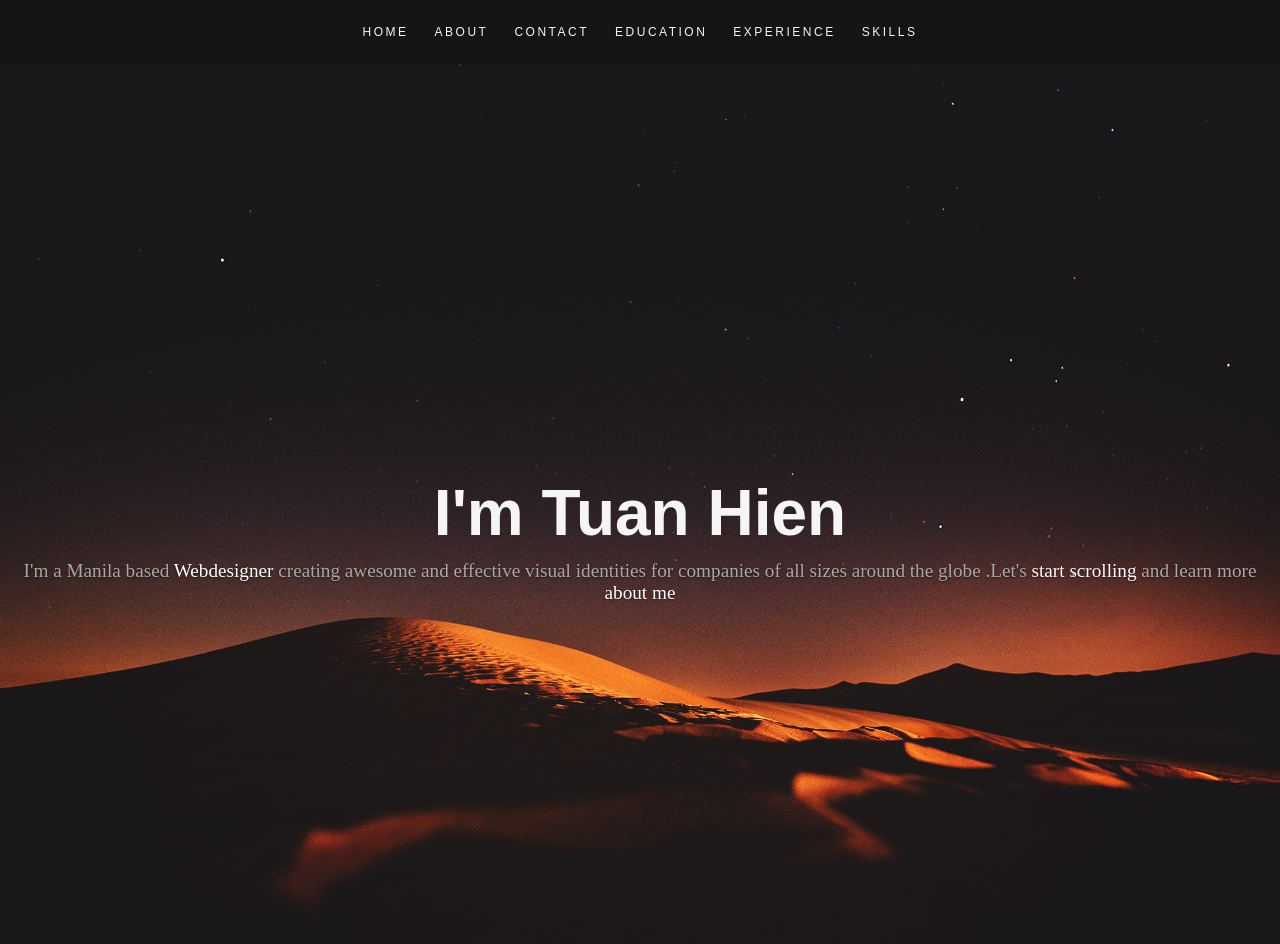
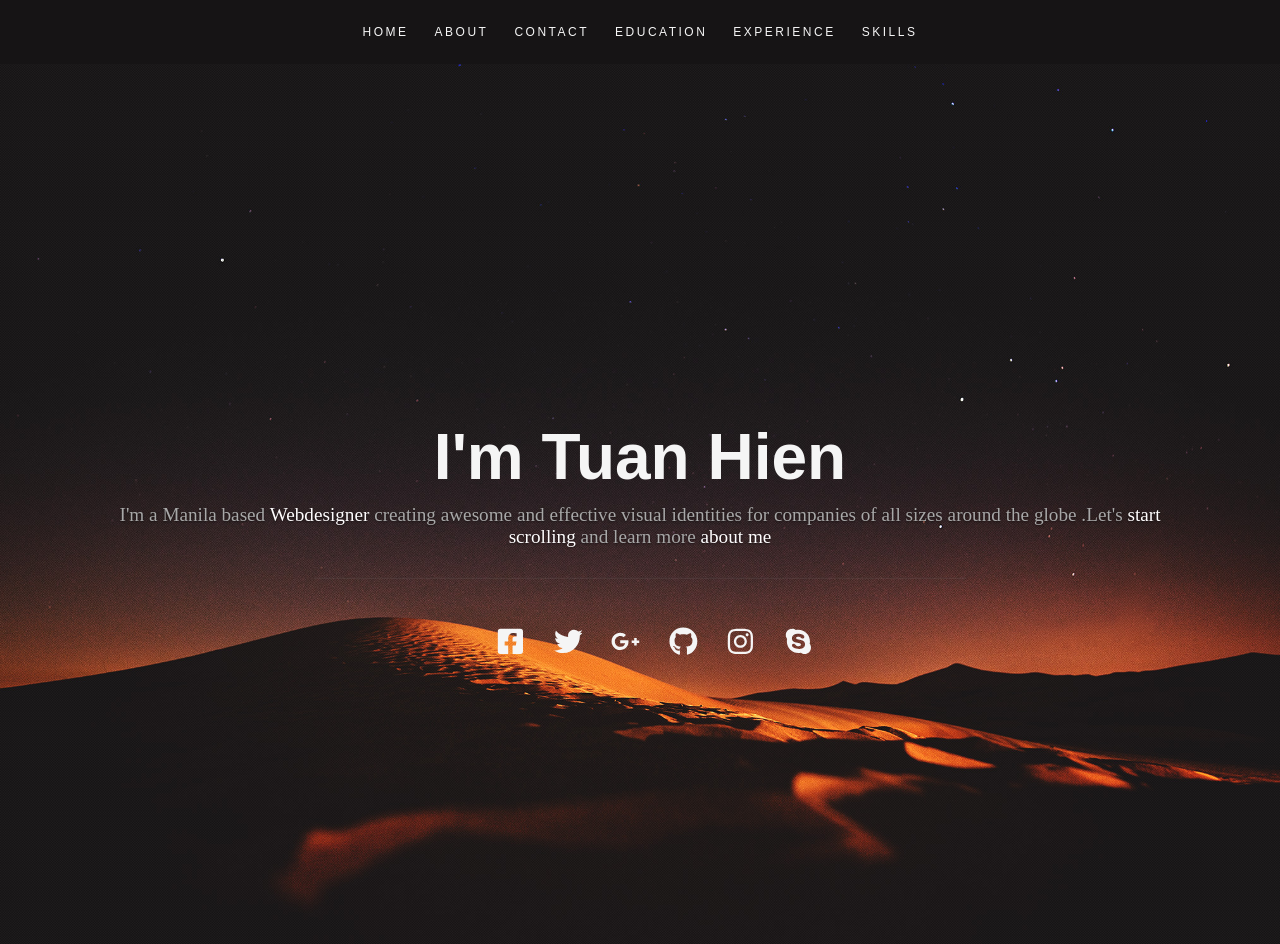
Before and after one commit to Hienhandsome2002/Project, a React (Create React App) app: page / in a window 1280 px wide. Shown: the top 944 px of the page. Built offline with nearby package versions, Linux system fonts and the light colour scheme.

Commit message:
add icons social

```diff
--- a/package.json
+++ b/package.json
@@ -8,6 +8,7 @@
     "@testing-library/user-event": "^13.5.0",
     "react": "^18.1.0",
     "react-dom": "^18.1.0",
+    "react-icons": "^4.3.1",
     "react-scripts": "5.0.1",
     "web-vitals": "^2.1.4"
   },
--- a/src/app/Profile/Home/Home.css
+++ b/src/app/Profile/Home/Home.css
@@ -14,7 +14,10 @@
 }
 
 .banner-text{
+
     justify-content: center;
+    width: 85%;
+
 
 }
 
@@ -41,3 +44,33 @@
 .subText span{
     color: #fffdfe;
 }
+
+hr{
+    width: 60%;
+    margin: 1.8rem auto 1.5rem auto;
+    border-color: #2F2D2E;
+    border-color: rgba(150, 150, 150, .1);
+}
+
+.socialIcons{
+    display: flex;
+    justify-content: center;
+    align-items: center;
+    align-content: center;
+    padding-top: 1.5rem;
+
+}
+
+.ContainerIcons{
+    padding-left: 1.8rem;
+}
+.Icons{
+    color: whitesmoke;
+    font-size: 1.8rem;
+    transition: all 0.5s ;
+}
+
+.Icons:hover{
+    color: aquamarine;
+    transform: translateY(-10px);
+}
--- a/src/app/Profile/Home/Home.js
+++ b/src/app/Profile/Home/Home.js
@@ -1,5 +1,11 @@
 import React, { memo, useState, useEffect } from "react";
 import './Home.css';
+import { FaFacebookSquare,
+    FaTwitter,
+    FaGooglePlusG,
+    FaGithub,
+    FaInstagram,
+    FaSkype, } from "react-icons/fa";
 function Home() {
     return (
         <div className="home">
@@ -14,6 +20,27 @@ function Home() {
                     .Let's <span> start scrolling</span> and  learn more <span>about me</span>
                 </h3>
                 </div>
+                <hr></hr>
+                <div className="socialIcons">
+                    <div className="ContainerIcons">
+                    <FaFacebookSquare className="Icons"></FaFacebookSquare>
+                    </div>
+                    <div className="ContainerIcons">
+                    <FaTwitter className="Icons"></FaTwitter>
+                    </div>
+                    <div className="ContainerIcons">
+                    <FaGooglePlusG className="Icons"></FaGooglePlusG>
+                    </div>
+                    <div className="ContainerIcons">
+                    <FaGithub className="Icons"></FaGithub>
+                    </div>
+                    <div className="ContainerIcons">
+                    <FaInstagram className="Icons"></FaInstagram>
+                    </div>
+                    <div className="ContainerIcons">
+                    <FaSkype className="Icons"></FaSkype>
+                    </div>
+                </div>
 
             </div>
         </div>
```
Also changed, not shown: 1 other file (tests, documents, lock files or other folders).
